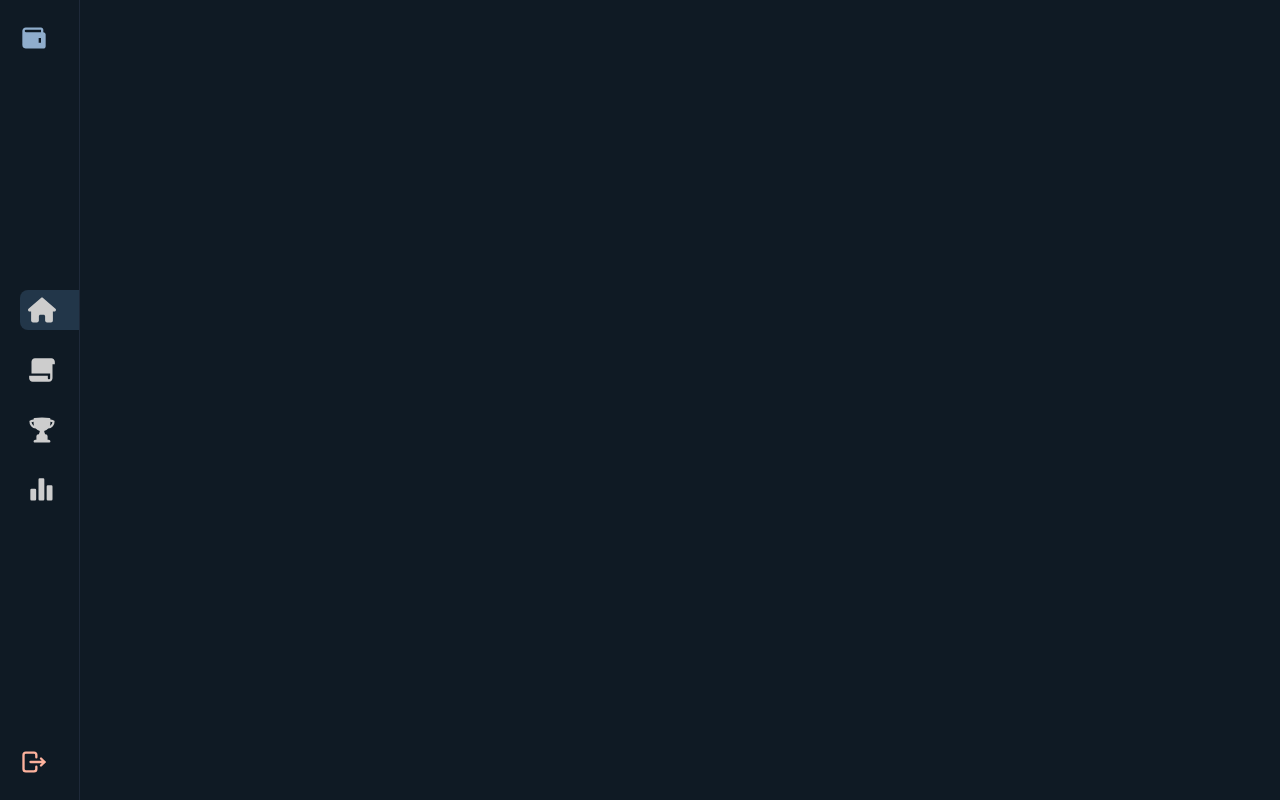
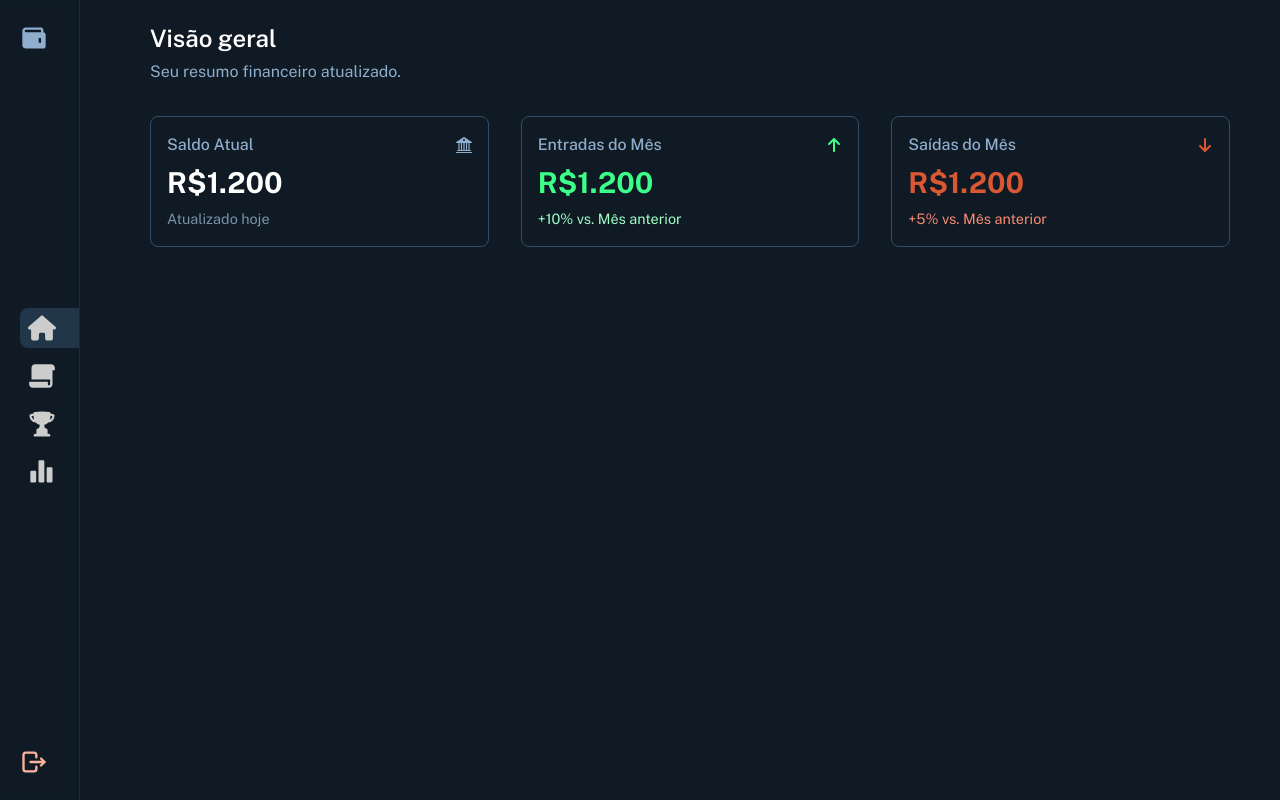
Before and after one commit to nickzmoro/myWallet, a React (Vite) app: page / in a window 1280 px wide. Built offline with nearby package versions, Linux system fonts and the light colour scheme.

Commit message:
feat: restructure App component, introduce BalanceOverview, and update routing

```diff
--- a/src/App.jsx
+++ /dev/null
@@ -1,11 +0,0 @@
-import SideBar from "./components/sideBar";
-
-function App() {
-  return (
-    <>
-      <SideBar />
-    </>
-  );
-}
-
-export default App;
--- /dev/null
+++ b/src/components/balanceOverview/index.jsx
@@ -0,0 +1,20 @@
+const BalanceOverview = ({ title, info, icon, balanceColor, infoColor }) => {
+  return (
+    <div className="w-full border border-[#304D69] rounded-[8px] p-4 flex flex-col">
+      <div className="flex items-center justify-between">
+        <p className="text-[#8FADCC] font-[500]">{title}</p>
+        {icon}
+      </div>
+      <div className="my-1">
+        <span className={`text-[1.8rem] font-[700] ${balanceColor}`}>
+          R$1.200
+        </span>
+      </div>
+      <div>
+        <p className={`text-[0.9rem] ${infoColor}`}>{info}</p>
+      </div>
+    </div>
+  );
+};
+
+export default BalanceOverview;
--- a/src/components/sideBar/index.jsx
+++ b/src/components/sideBar/index.jsx
@@ -12,7 +12,7 @@ const SideBar = () => {
   const currentPath = location.pathname;
 
   return (
-    <header className="group w-[80px] h-screen flex border-r border-gray-800 hover:w-[250px] transition-all duration-300 p-5 overflow-hidden">
+    <header className="group w-[80px] absolute top-0 left-0 h-screen flex backdrop-blur-[5px] border-r border-gray-800 hover:w-[250px] transition-all duration-300 p-5 overflow-hidden z-50">
       <div className="w-full h-full flex flex-col items-start justify-between">
         <div className="flex gap-2 items-center">
           <BiSolidWallet className="h-9 text-[#8FADCC]" size={28} />
@@ -20,11 +20,13 @@ const SideBar = () => {
             MyWallet
           </p>
         </div>
-        <div className="flex flex-col justify-center gap-5 w-[200px]">
+        <div className="flex flex-col justify-center gap-2 w-[200px]">
           <div>
             <button
-              className={`flex gap-3 items-center cursor-pointer w-full px-2 h-10 rounded-[8px] hover:text-[#dceeff] ${
-                currentPath === "/" && "bg-[#223649] font-[500]"
+              className={`flex gap-3 items-center cursor-pointer w-full px-2 h-10 rounded-[8px] transition-all duration-200 ${
+                currentPath === "/"
+                  ? "bg-[#223649] font-[500]"
+                  : "hover:bg-[#2236497e] text-[#CDCDCD]"
               }`}
               onClick={() => navigate("/")}
             >
@@ -34,8 +36,10 @@ const SideBar = () => {
           </div>
           <div>
             <button
-              className={`flex gap-3 items-center cursor-pointer w-full px-2 h-10 rounded-[8px] hover:text-[#dceeff] ${
-                currentPath === "/transacoes" && "bg-[#223649] font-[500]"
+              className={`flex gap-3 items-center cursor-pointer w-full px-2 h-10 rounded-[8px] transition-all duration-200 ${
+                currentPath === "/transacoes"
+                  ? "bg-[#223649] font-[500]"
+                  : "hover:bg-[#2236497e]"
               }`}
               onClick={() => navigate("/transacoes")}
             >
@@ -45,8 +49,10 @@ const SideBar = () => {
           </div>
           <div>
             <button
-              className={`flex gap-3 items-center cursor-pointer w-full px-2 h-10 rounded-[8px] hover:text-[#dceeff] ${
-                currentPath === "/metas" && "bg-[#223649] font-[500]"
+              className={`flex gap-3 items-center cursor-pointer w-full px-2 h-10 rounded-[8px] transition-all duration-200 ${
+                currentPath === "/metas"
+                  ? "bg-[#223649] font-[500]"
+                  : "hover:bg-[#2236497e]"
               }`}
               onClick={() => navigate("/metas")}
             >
@@ -56,8 +62,10 @@ const SideBar = () => {
           </div>
           <div>
             <button
-              className={`flex gap-3 items-center cursor-pointer w-full px-2 h-10 rounded-[8px] hover:text-[#dceeff] ${
-                currentPath === "/relatorios" && "bg-[#223649] font-[500]"
+              className={`flex gap-3 items-center cursor-pointer w-full px-2 h-10 rounded-[8px] transition-all duration-200 ${
+                currentPath === "/relatorios"
+                  ? "bg-[#223649] font-[500]"
+                  : "hover:bg-[#2236497e]"
               }`}
               onClick={() => navigate("/relatorios")}
             >
--- /dev/null
+++ b/src/pages/App.jsx
@@ -0,0 +1,44 @@
+import BalanceOverview from "../components/balanceOverview";
+import SideBar from "../components/sideBar";
+import { BsBank2 } from "react-icons/bs";
+import { FaArrowDown, FaArrowUp } from "react-icons/fa6";
+
+function App() {
+  return (
+    <div className="flex gap-3">
+      <SideBar />
+      <section className="pl-[150px] pt-5 w-full pr-[50px]">
+        <div>
+          <h3 className="text-[1.5rem] font-[600]">Visão geral</h3>
+          <p className="text-[#8FADCC] mt-1">
+            Seu resumo financeiro atualizado.
+          </p>
+        </div>
+        <div className="mt-8 flex justify-between gap-8">
+          <BalanceOverview
+            title={"Saldo Atual"}
+            info={"Atualizado hoje"}
+            infoColor={"text-[#7c92aa]"}
+            icon={<BsBank2 className="text-[#8FADCC]" />}
+          />
+          <BalanceOverview
+            title={"Entradas do Mês"}
+            info={"+10% vs. Mês anterior"}
+            infoColor={"text-[#9FFFC5]"}
+            icon={<FaArrowUp className="text-[#3BFF88]" />}
+            balanceColor={"text-[#3BFF88]"}
+          />
+          <BalanceOverview
+            title={"Saídas do Mês"}
+            info={"+5% vs. Mês anterior"}
+            infoColor={"text-[#FA8C6F]"}
+            icon={<FaArrowDown className="text-[#DA5733]" />}
+            balanceColor={"text-[#DA5733]"}
+          />
+        </div>
+      </section>
+    </div>
+  );
+}
+
+export default App;
--- a/src/routes/routes.jsx
+++ b/src/routes/routes.jsx
@@ -1,5 +1,5 @@
 import { Route, Routes } from "react-router-dom";
-import App from "../App";
+import App from "../pages/App";
 
 export function Router() {
   return (
```
